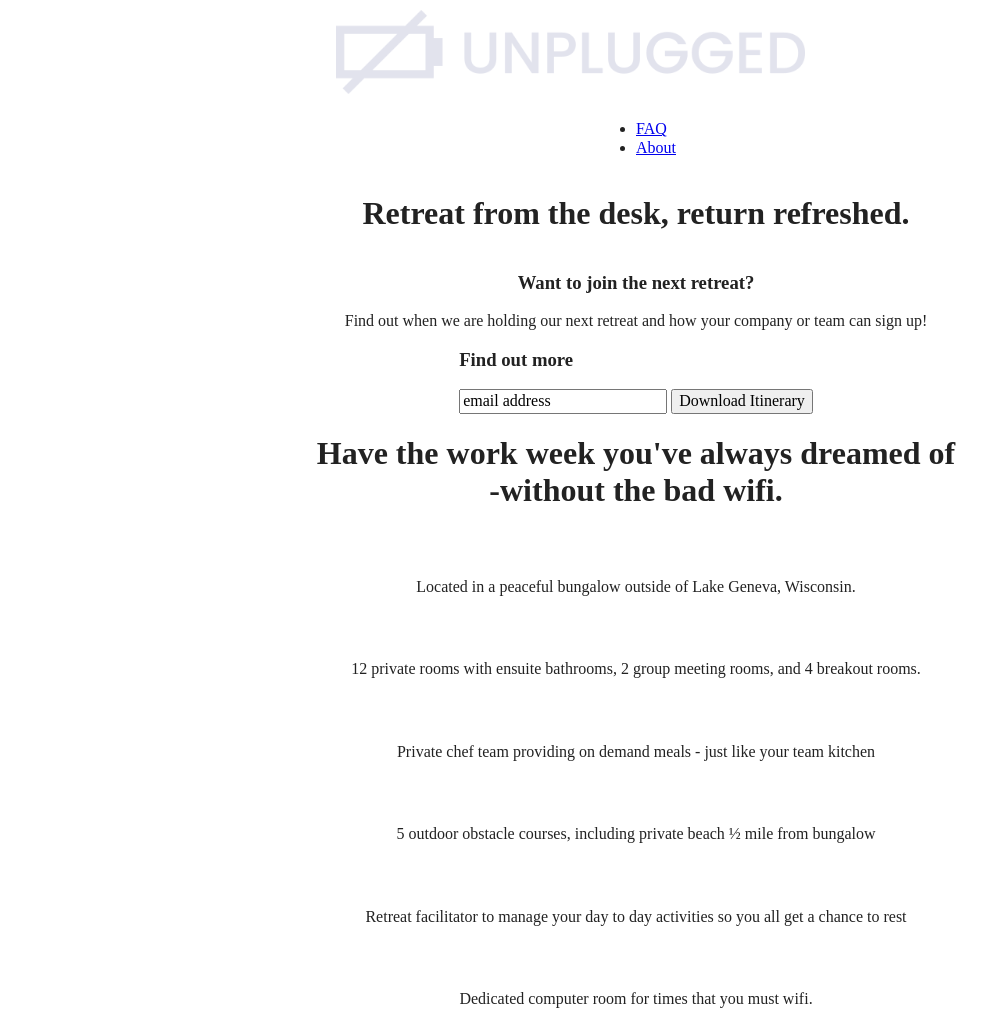
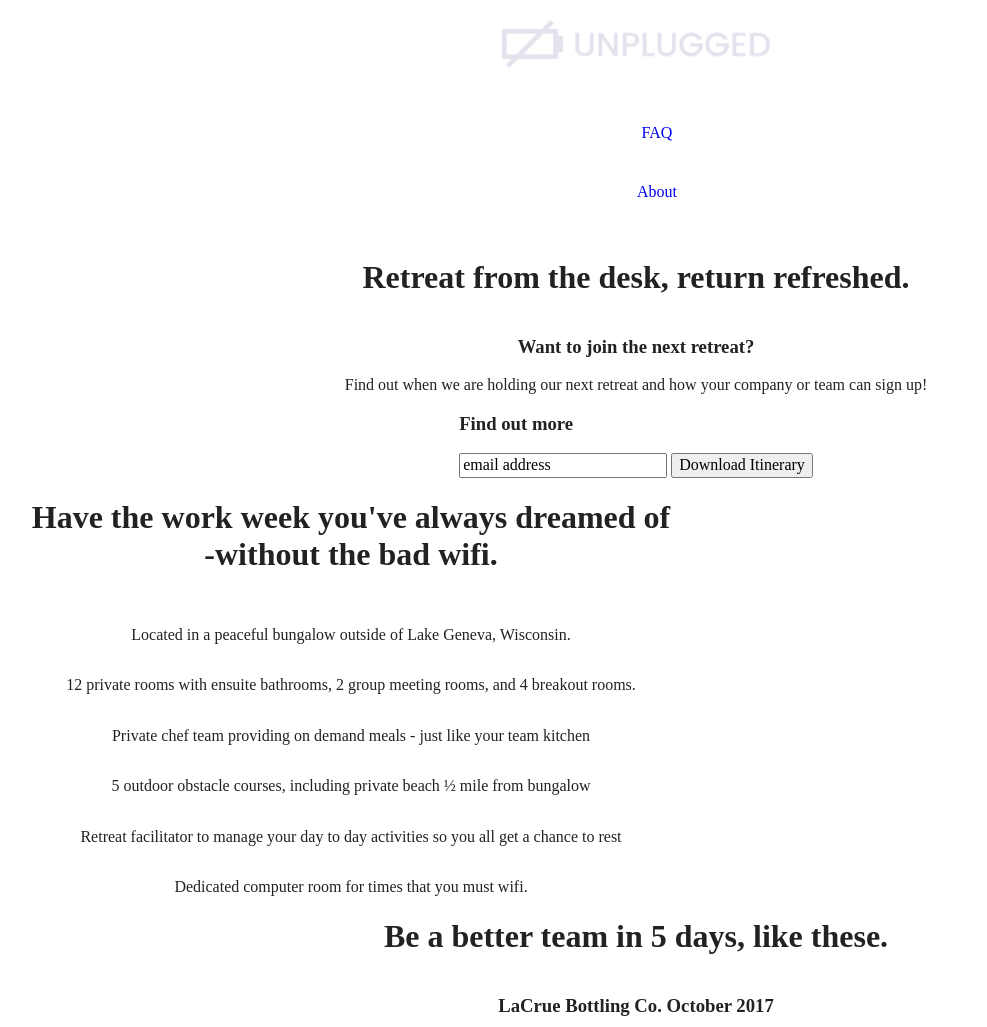
Before and after one commit to mikaturner/unplugged-retreat, a website built with Parcel: page index.html in a window 1280 px wide. Shown: the top 1027 px of the page, without its empty margins (4-991 px from the left). Built offline with nearby package versions, Linux system fonts and the light colour scheme.

Commit message:
Fixed nav so that it is all on one line and everything on page is properly centered

```diff
--- a/css/main.css
+++ b/css/main.css
@@ -86,22 +86,36 @@ textarea {
 /* ==========================================================================
    Author's custom styles
    ========================================================================== */
-   header,
+   main{
+    display: flex;
+    justify-content: center;
+    align-items: center;
+    flex-direction: column;
+   }
+
    footer {
        display: flex;
        justify-content: center;
        align-items: center;
    }
-    header nav{
-      justify-content: space-around;
+
+    header nav li {
+      list-style: none;
+      display: inline-flex;
+      justify-content: space-between;
+      width: 100px;
+
+    }
+
+    header nav a {
       text-decoration: none;
     }
-  .hero-area, .form-description, .content-wrapper, article, .features, .features-items{
+.hero-area, .form-description, header .content-wrapper, header a, article, .features, .features-items{
     display: flex;
     flex-direction: column;
     align-items: center;
     justify-content: center;
-  }
+  } */
   .features-items{
     margin: 0 100px;
   }
@@ -109,13 +123,15 @@ textarea {
     margin: 0 15px;
     text-align: center;
   }
-  .form-description p, .lacrue-bottling, .faq-content, .mission-content{
+  .form-description p, .lacrue-bottling, .faq-content, .mission-content, .features-item-description{
     margin: 0 10px;
     text-align: center;
   }
   .unplugged-img {
     width: 70%;
-    margin: 10px 35px;
+    display: flex;
+    justify-content: center;
+    align-items: center;
   }
 /* ==========================================================================
    Helper classes
@@ -205,16 +221,31 @@ textarea {
    Modify as content requires.
    ========================================================================== */
 
-@media only screen and (min-width: 35em) {
-  /* Style adjustments for viewports that meet the condition */
-}
+   @media only screen and (min-width: 768px) {
+    /*Tablet styles here*/
+    .features{
+      width:710px;
+    }
+    .content,.features-items{
+        flex-flow: row wrap;
+      }
+    .article{
+      width: 50%;
+      flex-flow: row wrap;
+    }
+      a {
+        width: 30%;
+        margin: 20px 30px;
+      }
+      header nav{
+        width: 10%;
+      }
+    }
 
-@media print,
-  (-webkit-min-device-pixel-ratio: 1.25),
-  (min-resolution: 1.25dppx),
-  (min-resolution: 120dpi) {
-  /* Style adjustments for high resolution devices */
-}
+    @media only screen and (min-width: 1200px) {
+    /*Desktop styles here*/
+    }
+
 
 /* ==========================================================================
    Print styles.
```
